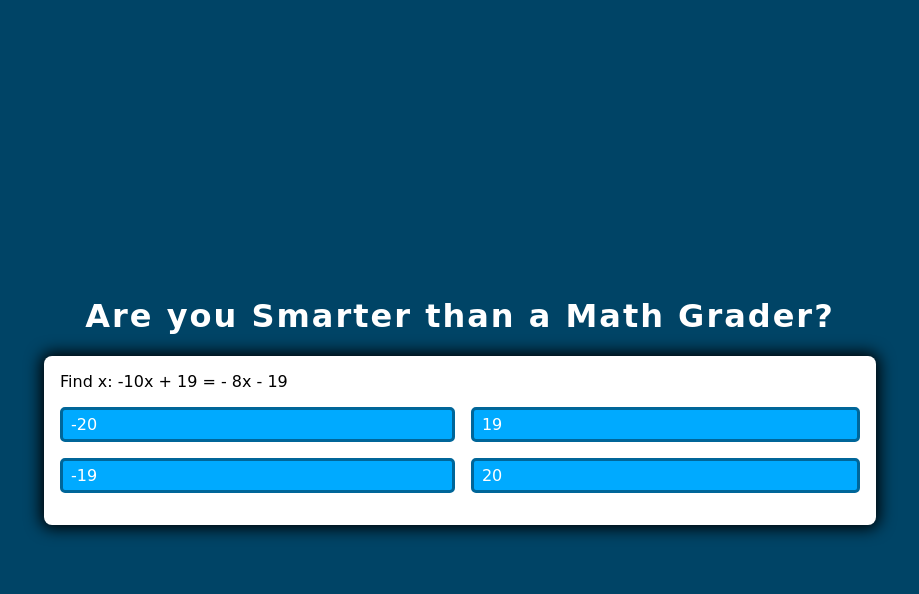
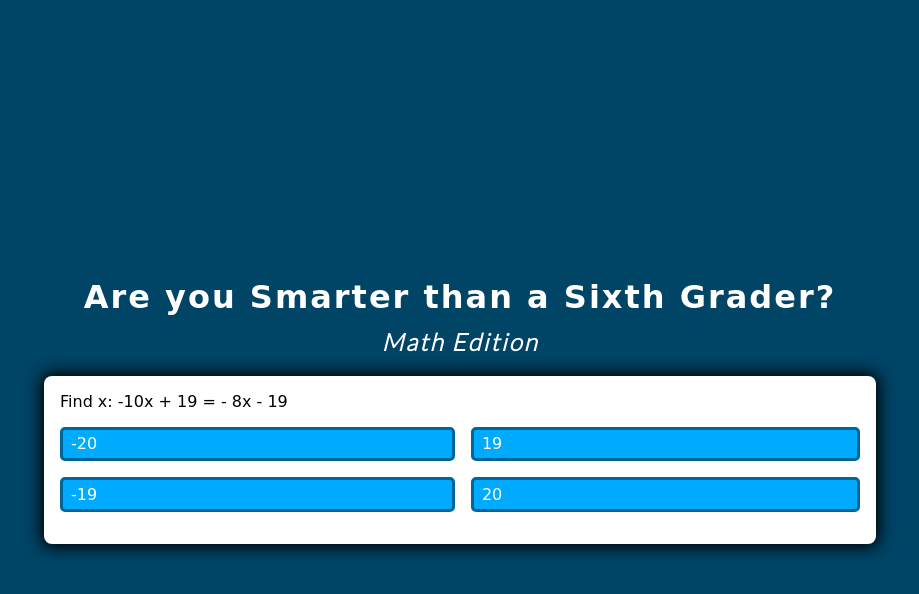
Before and after one commit to staten-island-tech/quiz-game-selina-zheng-and-eva-zheng, a website with bundled scripts: page index.html in a window 1280 px wide. Both pictures are taken after a click on the button "Start". Shown: the whole page, without its empty margins (180-1099 px from the left). Built offline with nearby package versions, Linux system fonts and the light colour scheme; a web font is replaced by a local one.

Commit message:
Tried separate JS files, not working

```diff
--- a/index.html
+++ b/index.html
@@ -7,10 +7,10 @@
 </head>
 <body>
 <script type="text/javascript" src="src/js/index.js" defer></script>
-  <div class="fivegrader"><h1 class="title">Are you Smarter than a Math Grader?</h1></div>
+  <div class="fivegrader"><h1 class="title">Are you Smarter than a Sixth Grader?</h1>
+  <h2 class="edition">Math Edition</h2></div>
   <div class="overall-container">
     <div id="question-container" class="hide">
-      <div id="scoreboard" class="hide">?/10</div>
       <div id="question">Question</div>
       <div id="answer-buttons" class="btn-grid">
         <button class="btn">A</button>
@@ -23,6 +23,7 @@
       <button id="start-btn" class="start-btn btn">Start</button>
       <button id="next-btn" class="next-btn btn hide">Next</button>
       <button id="submit-btn" class="submit-btn btn hide">Submit</button>
+      <button id="restart-btn" class="restart-btn btn hide">Restart</button>
     </div>
   </div>
 </body>
--- a/src/css/style.css
+++ b/src/css/style.css
@@ -1,7 +1,9 @@
 @import url('https://fonts.googleapis.com/css2?family=Ranchers&display=swap');
+@import url('https://fonts.googleapis.com/css2?family=Lato:wght@300&display=swap');
+@import url('https://fonts.googleapis.com/css2?family=Orelega+One&display=swap');
+
 *, *::before, *::after{
   box-sizing: border-box;
-  font-family: 'Ranchers', cursive;
 }
 :root{
   --hue-neutral:200;
@@ -29,8 +31,25 @@ body.wrong{
 .fivegrader{
   color:white;
   letter-spacing: 2px;
+  display: flex;
+  justify-content:center;
+  align-items: center;
+  margin:0 auto;
+  flex-direction: column;
 }
-.overall-container, #scoreboard{
+.fivegrader h1{
+  font-family: 'Ranchers', cursive;
+  font-size:2rem;
+  margin-bottom:0;
+}
+.edition{
+  font-family: 'Lato', sans-serif;
+  font-style:italic;
+  font-size:1.5rem;
+  margin-top:.7rem;
+}
+.overall-container{
+  font-family: 'Orelega One', cursive;
   width:65vw;
   max-width:80%;
   background-color: white;
@@ -52,6 +71,7 @@ body.wrong{
  padding: .3rem .5rem;
  color:white;
  outline:none;
+ font-family: 'Orelega One', cursive;
 }
 .btn:hover{
   border-color:black;
@@ -63,7 +83,14 @@ color:black;
 .btn.wrong{
   --hue: var(--hue-wrong);
 }
-.start-btn, .next-btn, .submit-btn{
+.question-container .question{
+  display:flex;
+  flex-direction:column;
+  justify-content: center;
+  align-items: center;
+  margin: 0 auto;
+}
+.start-btn, .next-btn, .submit-btn, .restart-btn{
   background-color: rgb(153, 204, 255);
   color:rgb(3, 24, 83);
   font-size:1.5rem;
@@ -71,6 +98,9 @@ color:black;
   padding:0.8rem 1rem;
   border-radius:1rem;
   letter-spacing: .2rem;
+  flex-direction:column;
+  justify-content: center;
+  align-items: center;
 }
 
 .controls {
--- a/src/js/index.js
+++ b/src/js/index.js
@@ -1,5 +1,7 @@
 
+import { DOMSelectors } from "./score.js";
 (function(){
+
   //const express = require('express');
 //npm install -g parcel-bundler
 //npm init -y
@@ -104,34 +106,35 @@ const questions = [
   },
 ];
 
-const startButton = document.getElementById('start-btn')
-const nextButton = document.getElementById('next-btn')
-const submitButton = document.getElementById('submit-btn')
-const questionContainerElement = document.getElementById('question-container');
-const questionElement = document.getElementById('question');
-const answerButtonsElement = document.getElementById('answer-buttons');
-const scoreboard = document.getElementById('scoreboard');
+// const startButton = document.getElementById('start-btn')
+// const nextButton = document.getElementById('next-btn')
+// const submitButton = document.getElementById('submit-btn')
+// const restartButton= document.getElementById('restart-btn')
+// const questionContainerElement = document.getElementById('question-container');
+// const questionElement = document.getElementById('question');
+// const answerButtonsElement = document.getElementById('answer-buttons');
 
 
 let shuffledQuestions, currentQuestionIndex //^will default the values to undefine which is good for now. the let is used instead of const cause it will be redefined which const wouldn't allow
 
 //in the variable startButton if you click it, it would perform the action of starting the Game
-startButton.addEventListener('click', startGame)
-nextButton.addEventListener('click', () => {
+DOMSelectors.startButton.addEventListener('click', startGame)
+DOMSelectors.restartButton.addEventListener('click', restartGame)
+DOMSelectors.nextButton.addEventListener('click', () => {
   currentQuestionIndex++
   setNextQuestion()
 })
-submitButton.addEventListener('click', showResults)
+DOMSelectors.submitButton.addEventListener('click', showResults)
 
 function startGame() {
-  startButton.classList.add('hide')
-  scoreboard.classList.add('hide')
-  questionContainerElement.classList.remove('hide')
+  DOMSelectors.startButton.classList.add('hide')
+
+  DOMSelectors.questionContainerElement.classList.remove('hide')
   shuffledQuestions = questions.sort(() => Math.random() - .5)
   //shuffles all our questions for us, gives us a question between 1 and 0 (Math.random) and the .5 would gives us a number less than 0 or above zero 50% of the time
   currentQuestionIndex = 0
   //starting on the very first question
-  questionContainerElement.classList.remove('hide')
+  DOMSelectors.questionContainerElement.classList.remove('hide')
   //the variable questionCOntainerElement used document search and brought in the div for question-container. Here we use JS to remove the class of hide and thus unhide the element
   setNextQuestion()
 }
@@ -142,7 +145,7 @@ function setNextQuestion() {
 }
 
 function showQuestion(question){
-  questionElement.innerText = question.question;
+  DOMSelectors.questionElement.innerText = question.question;
   question.answersArr.forEach(answer => {
     const button = document.createElement('buttons')
     button.innerText = answer.content
@@ -151,16 +154,16 @@ function showQuestion(question){
       button.dataset.correct = answer.correct
     }
     button.addEventListener('click', selectAnswer)
-    answerButtonsElement.appendChild(button)
+    DOMSelectors.answerButtonsElement.appendChild(button)
   })
 };
 
 function resetState(){
   clearStatusClass(document.body)
-  nextButton.classList.add('hide')
+  DOMSelectors.nextButton.classList.add('hide')
   //now want to loop through all the children for the answers
-  while (answerButtonsElement.firstChild){
-    answerButtonsElement.removeChild(answerButtonsElement.firstChild)
+  while (DOMSelectors.answerButtonsElement.firstChild){
+    DOMSelectors.answerButtonsElement.removeChild(DOMSelectors.answerButtonsElement.firstChild)
   }
 }
 function selectAnswer(e){
@@ -191,18 +194,18 @@ function clearStatusClass(element){
   element.classList.remove('correct')
   element.classList.remove('wrong')
 }
-let score = 0
-score = 0
+score = -10
 function showResults() {
-  scoreboard.innerHTML = "<h2>You've completed the quiz!</h2>" +
+  DOMSelectors.questionContainerElement.innerHTML = "<h2>You've completed the quiz!</h2>" +
     "<h2>Below are your results:</h2>" +
     "<h2>" + score + " out of " + shuffledQuestions.length + " questions, " +
     Math.round(score / shuffledQuestions.length * 100) + "%<h2>";
-    startButton.innerText = 'Restart'
-    startButton.classList.remove('hide')
-    submitButton.classList.add('hide')
-    scoreboard.classList.remove('hide')
-    questionContainerElement.classList.add('hide')
+    DOMSelectors.restartButton.innerText = 'Restart'
+    DOMSelectors.restartButton.classList.remove('hide')
+    DOMSelectors.submitButton.classList.add('hide')
 }
-
+function restartGame(){
+  window.parent.location = window.parent.location.href;
+  DOMSelectors.restartButton.classList.add('hide')
+}
 })();
--- a/src/js/score.js
+++ b/src/js/score.js
@@ -1,6 +1,10 @@
-let score = 0
-const scoreboard = document.createElement("span");
-document.body.prepend(scoreboard);
-scoreboard.prepend(score);
-scoreboard.innerHTML = "Your Score: " + score;
-scoreboard.hide = true;
+const DOMSelectors = {
+  startButton: document.getElementById('start-btn'),
+  nextButton: document.getElementById('next-btn'),
+   submitButton: document.getElementById('submit-btn'),
+   restartButton: document.getElementById('restart-btn'),
+   questionContainerElement: document.getElementById('question-container'),
+   questionElement: document.getElementById('question'),
+   answerButtonsElement: document.getElementById('answer-buttons'),
+}
+export { DOMSelectors };
```
